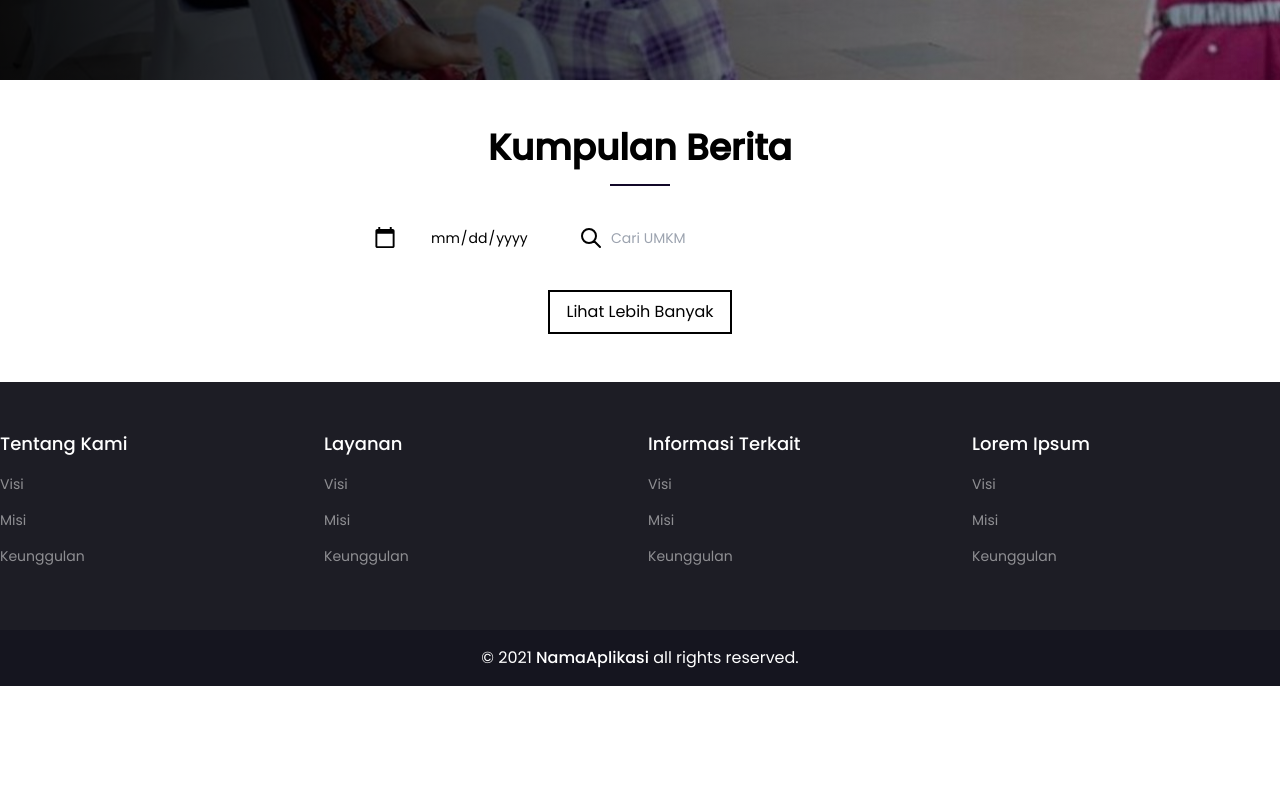
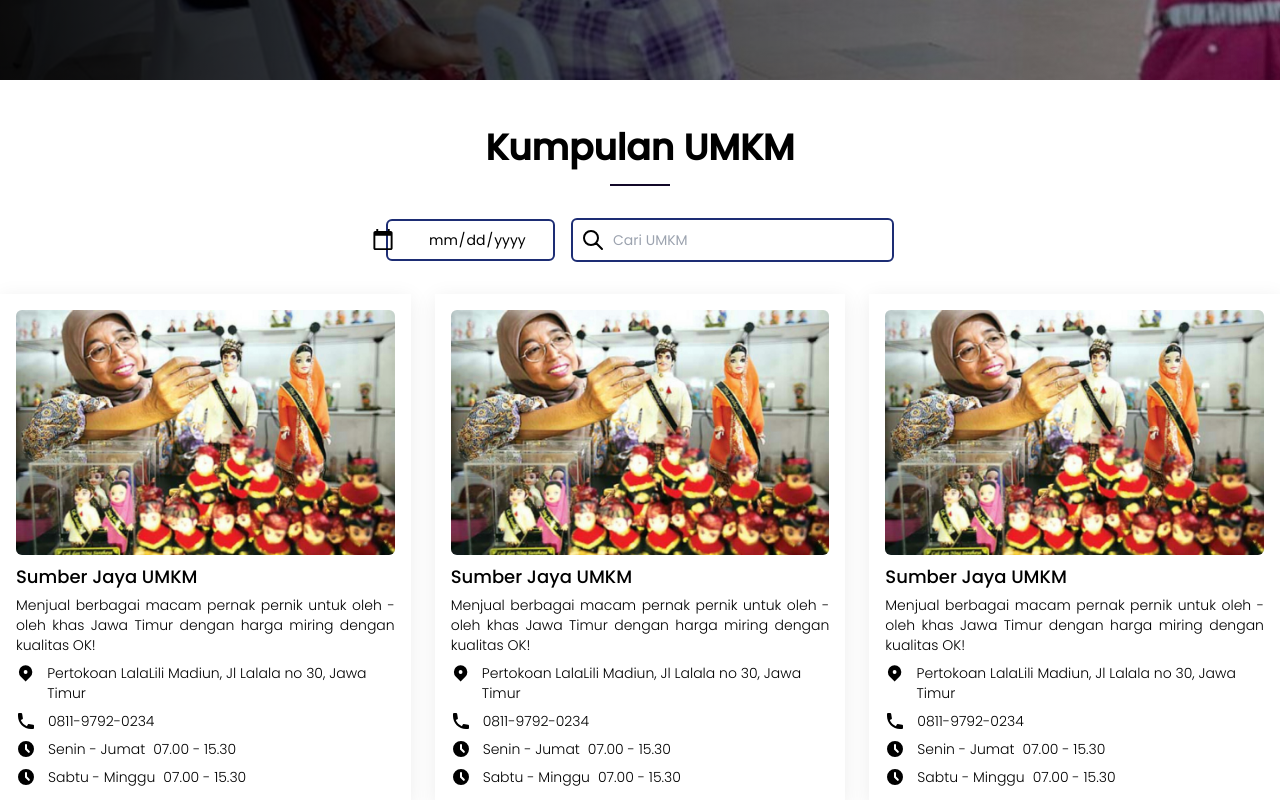
Before and after one commit to alfonsus20/gudity-gemastik-frontend, a React (Create React App) app: page /umkm in a window 1280 px wide. Shown: the part 720-1520 px from the top of the page. Before the commit the page ends 1406 px from the top, so only its background shows below. Built offline with nearby package versions, Linux system fonts and the light colour scheme.

Commit message:
feat: add umkm card

```diff
--- a/package.json
+++ b/package.json
@@ -4,6 +4,7 @@
   "private": true,
   "dependencies": {
     "@craco/craco": "^6.2.0",
+    "@heroicons/react": "^1.0.1",
     "@testing-library/jest-dom": "^5.11.4",
     "@testing-library/react": "^11.1.0",
     "@testing-library/user-event": "^12.1.10",
--- a/src/components/Button.tsx
+++ b/src/components/Button.tsx
@@ -10,7 +10,14 @@ type ButtonProps = {
   className?: string;
 };
 
-const Button = ({ children, onClick, style, disabled, type, className }: ButtonProps) => {
+const Button = ({
+  children,
+  onClick,
+  style,
+  disabled,
+  type,
+  className,
+}: ButtonProps) => {
   return (
     <button
       style={style}
@@ -25,10 +32,7 @@ const Button = ({ children, onClick, style, disabled, type, className }: ButtonP
 };
 
 Button.defaultProps = {
-  backgroundColor: "#1854FF",
-  fontSize: 16,
   disabled: false,
-  border: "",
   type: "button",
 };
 
--- /dev/null
+++ b/src/components/UmkmCard.tsx
@@ -0,0 +1,58 @@
+import React from "react";
+import {
+  LocationMarkerIcon,
+  PhoneIcon,
+  ClockIcon,
+} from "@heroicons/react/solid";
+
+type UmkmCardProps = {
+  title: string;
+  description: string;
+  location: string;
+  telephone: string;
+  weekdayOpenHours: string;
+  weekendOpenHours: string;
+};
+
+const UmkmCard = ({
+  title,
+  description,
+  location,
+  telephone,
+  weekdayOpenHours,
+  weekendOpenHours,
+}: UmkmCardProps) => {
+  return (
+    <div className="p-4 shadow">
+      <div className="mb-2">
+        <img
+          src="assets/pictures/umkm-card.jpg"
+          alt=""
+          className="rounded-md"
+        />
+      </div>
+      <h3 className="text-lg font-medium mb-1">{title}</h3>
+      <div className="font-light text-sm space-y-2">
+        <p className='text-justify'>{description}</p>
+        <div className="flex flex-row">
+          <LocationMarkerIcon className="h-5 w-5 mr-3" /> {location}
+        </div>
+        <div className="flex flex-row">
+          <PhoneIcon className="h-5 w-5 mr-3" /> {telephone}
+        </div>
+        <div className="flex flex-row">
+          <ClockIcon className="h-5 w-5 mr-3" />
+          <span className="mr-2">Senin - Jumat</span>
+          <time>{weekdayOpenHours}</time>
+        </div>
+        <div className="flex flex-row">
+          <ClockIcon className="h-5 w-5 mr-3" />
+          <span className="mr-2">Sabtu - Minggu</span>
+          <time>{weekendOpenHours}</time>
+        </div>
+      </div>
+    </div>
+  );
+};
+
+export default UmkmCard;
--- a/src/screens/Home.tsx
+++ b/src/screens/Home.tsx
@@ -33,7 +33,12 @@ const Home = () => {
               </h1>
             </div>
             <div className="mt-6">
-              <Button onClick={() => console.log("aa")} className='text-white bg-blue-primary'>Lebih Lanjut</Button>
+              <Button
+                onClick={() => console.log("aa")}
+                className="text-white bg-blue-primary"
+              >
+                Lebih Lanjut
+              </Button>
             </div>
           </div>
         </div>
@@ -53,8 +58,7 @@ const Home = () => {
               </p>
               <Button
                 onClick={() => console.log("object")}
-                backgroundColor="transparent"
-                border="2px solid black"
+                className="border-2 border-black"
               >
                 Lihat Lebih Banyak
               </Button>
@@ -94,7 +98,7 @@ const Home = () => {
             <div>
               <Button
                 onClick={() => console.log("a")}
-                className='text-white bg-blue-primary'
+                className="text-white bg-blue-primary"
               >
                 Coba Sekarang
               </Button>
--- a/src/screens/Register.tsx
+++ b/src/screens/Register.tsx
@@ -4,6 +4,8 @@ import Underline from "../components/Underline";
 import InputField from "../components/InputField";
 
 const Register = () => {
+  const handleSubmit = (e: React.FormEvent<HTMLFormElement>) => {};
+
   return (
     <div
       className="relative min-h-screen flex items-center justify-center"
@@ -25,11 +27,7 @@ const Register = () => {
           </h2>
           <Underline center width={40} height={2} backgroundColor="#fff" />
         </div>
-        <form
-          action="
-        "
-          className="flex flex-col"
-        >
+        <form onSubmit={handleSubmit} className="flex flex-col">
           <InputField
             type="nama"
             value=""
@@ -94,7 +92,7 @@ const Register = () => {
           </div>
           <Button
             onClick={() => console.log("object")}
-            style={{ color: "white" }}
+            className="text-white bg-blue-primary"
           >
             Daftar
           </Button>
--- a/src/screens/Umkm.tsx
+++ b/src/screens/Umkm.tsx
@@ -2,6 +2,7 @@ import React from "react";
 import Underline from "../components/Underline";
 import Button from "../components/Button";
 import InputField from "../components/InputField";
+import UmkmCard from "../components/UmkmCard";
 
 const Umkm = () => {
   return (
@@ -25,10 +26,10 @@ const Umkm = () => {
         </div>
       </div>
       <div className="py-12">
-        <div className="max-w-screen-xl mx-auto">
+        <div className="max-w-screen-2xl mx-auto">
           <div className="mb-8">
             <h2 className="text-center text-4xl font-semibold mb-4">
-              Kumpulan Berita
+              Kumpulan UMKM
             </h2>
             <Underline backgroundColor="#110828" center />
           </div>
@@ -37,11 +38,13 @@ const Umkm = () => {
               type="date"
               onChange={() => console.log("object")}
               value=""
+              className='border-2 border-blue-marker'
             />
             <InputField
               type="text"
               onChange={() => console.log("object")}
               value=""
+              className='border-2 border-blue-marker'
               placeholder="Cari UMKM"
               icon={
                 <svg
@@ -61,7 +64,32 @@ const Umkm = () => {
               }
             />
           </div>
-
+          <div className="grid grid-cols-3 max-w-screen-xl mx-auto gap-x-6 gap-y-11 mb-12">
+            <UmkmCard
+              title="Sumber Jaya UMKM"
+              description="Menjual berbagai macam pernak pernik untuk oleh - oleh khas Jawa Timur dengan harga miring dengan kualitas OK!"
+              location="Pertokoan LalaLili Madiun, Jl Lalala no 30, Jawa Timur"
+              telephone="0811-9792-0234"
+              weekdayOpenHours="07.00 - 15.30"
+              weekendOpenHours="07.00 - 15.30"
+            />
+            <UmkmCard
+              title="Sumber Jaya UMKM"
+              description="Menjual berbagai macam pernak pernik untuk oleh - oleh khas Jawa Timur dengan harga miring dengan kualitas OK!"
+              location="Pertokoan LalaLili Madiun, Jl Lalala no 30, Jawa Timur"
+              telephone="0811-9792-0234"
+              weekdayOpenHours="07.00 - 15.30"
+              weekendOpenHours="07.00 - 15.30"
+            />
+            <UmkmCard
+              title="Sumber Jaya UMKM"
+              description="Menjual berbagai macam pernak pernik untuk oleh - oleh khas Jawa Timur dengan harga miring dengan kualitas OK!"
+              location="Pertokoan LalaLili Madiun, Jl Lalala no 30, Jawa Timur"
+              telephone="0811-9792-0234"
+              weekdayOpenHours="07.00 - 15.30"
+              weekendOpenHours="07.00 - 15.30"
+            />
+          </div>
           <div className="flex justify-center">
             <Button
               onClick={() => console.log("aa")}
--- a/tailwind.config.js
+++ b/tailwind.config.js
@@ -9,7 +9,7 @@ module.exports = {
           secondary: "#175F88",
           donker: "#15151F",
           marker: "#1D2D74",
-          dark : '#110828'
+          dark: "#110828",
         },
         violet: "#1D103D",
         gray: {
@@ -22,6 +22,9 @@ module.exports = {
         92: "23rem",
         100: "25rem",
       },
+      boxShadow: {
+        DEFAULT: "0px 4px 20px rgba(0, 0, 0, 0.08)",
+      },
     },
   },
   variants: {
```
Also changed, not shown: public/assets/pictures/umkm-card.jpg (added), 1 other file (tests, documents, lock files or other folders).
